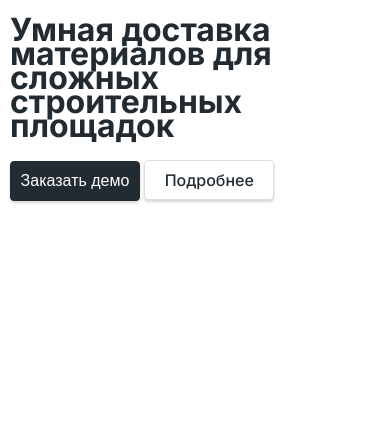
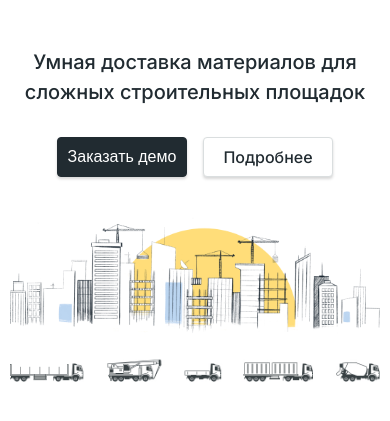
Before and after one commit to LysiukOleksandr/Construction-Landing-Page, a website: page app/index.html in a window 390 px wide. Shown: the part 83-504 px from the top of the page. Drawn offline with Linux system fonts and the light colour scheme.

Commit message:
responsive layout(header__content)

```diff
--- a/app/index.html
+++ b/app/index.html
@@ -121,8 +121,8 @@
           </div>
         </div>
       </div>
-      <div class="container">
-        <div class="header__content">
+      <div class="header__content">
+        <div class="container">
           <h1 class="header__content-title">
             Умная доставка материалов для сложных строительных площадок
           </h1>
@@ -134,12 +134,12 @@
               Подробнее
             </button>
           </div>
-          <!-- <div class="header__content-image">
+          <div class="header__content-image">
             <img src="./img/main.jpg" alt="construction" />
-          </div> -->
-          <!-- <div class="header__content-cars">
+          </div>
+          <div class="header__content-cars">
             <img src="./img/cars.jpg" alt="cars" />
-          </div> -->
+          </div>
         </div>
       </div>
     </header>
--- a/app/scss/style.scss
+++ b/app/scss/style.scss
@@ -57,6 +57,17 @@ li {
   padding: 0 10px;
 }
 
+.button-dark,
+.button-light {
+  &:active {
+    transform: translateY(3px);
+    -webkit-transform: translateY(3px);
+    -moz-transform: translateY(3px);
+    -ms-transform: translateY(3px);
+    -o-transform: translateY(3px);
+  }
+}
+
 .button-dark {
   background: $main;
   width: 166px;
@@ -94,6 +105,10 @@ li {
     width: 130px;
     height: 40px;
     font-size: 16px;
+  }
+  &:hover {
+    background: #ffdd76;
+    border: 1px solid #ffdd76;
   }
 }
 
@@ -249,22 +264,56 @@ li {
   }
 
   &__content {
+    padding-top: 112px;
+    @media screen and(max-width:600px) {
+      padding-top: 50px;
+    }
     &-title {
+      @include text(48px, 400, 64px);
+      text-align: center;
+      max-width: 830px;
+      margin: 0 auto;
+      @media screen and(max-width:880px) {
+        @include text(34px, 400, 40px);
+      }
+      @media screen and(max-width:600px) {
+        @include text(20px, 400, 30px);
+      }
     }
 
     &-flex {
-    }
-
-    &-order {
+      margin: 30px auto 0 auto;
+      display: flex;
+      justify-content: center;
+      align-items: center;
     }
 
     &-details {
+      margin-left: 16px;
     }
 
     &-image {
+      margin-top: 94px;
+      max-width: 100%;
+      img {
+        width: 100%;
+        height: auto;
+      }
+      @media screen and(max-width:880px) {
+        margin-top: 40px;
+      }
     }
 
     &-cars {
+      margin-top: 36px;
+      max-width: 100%;
+      img {
+        width: 100%;
+        height: auto;
+      }
+      @media screen and(max-width:880px) {
+        margin-top: 16px;
+      }
     }
   }
 }
```
Also changed, not shown: app/css/style.min.css.
